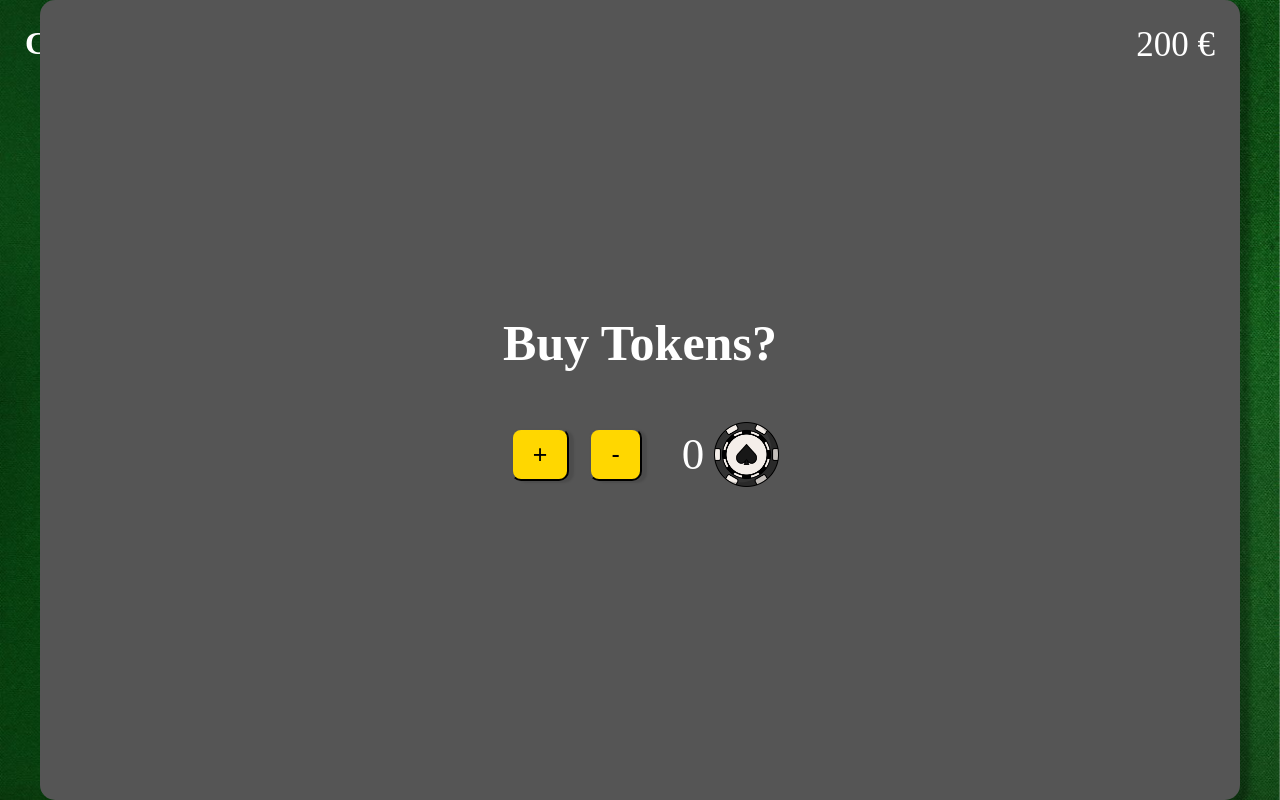
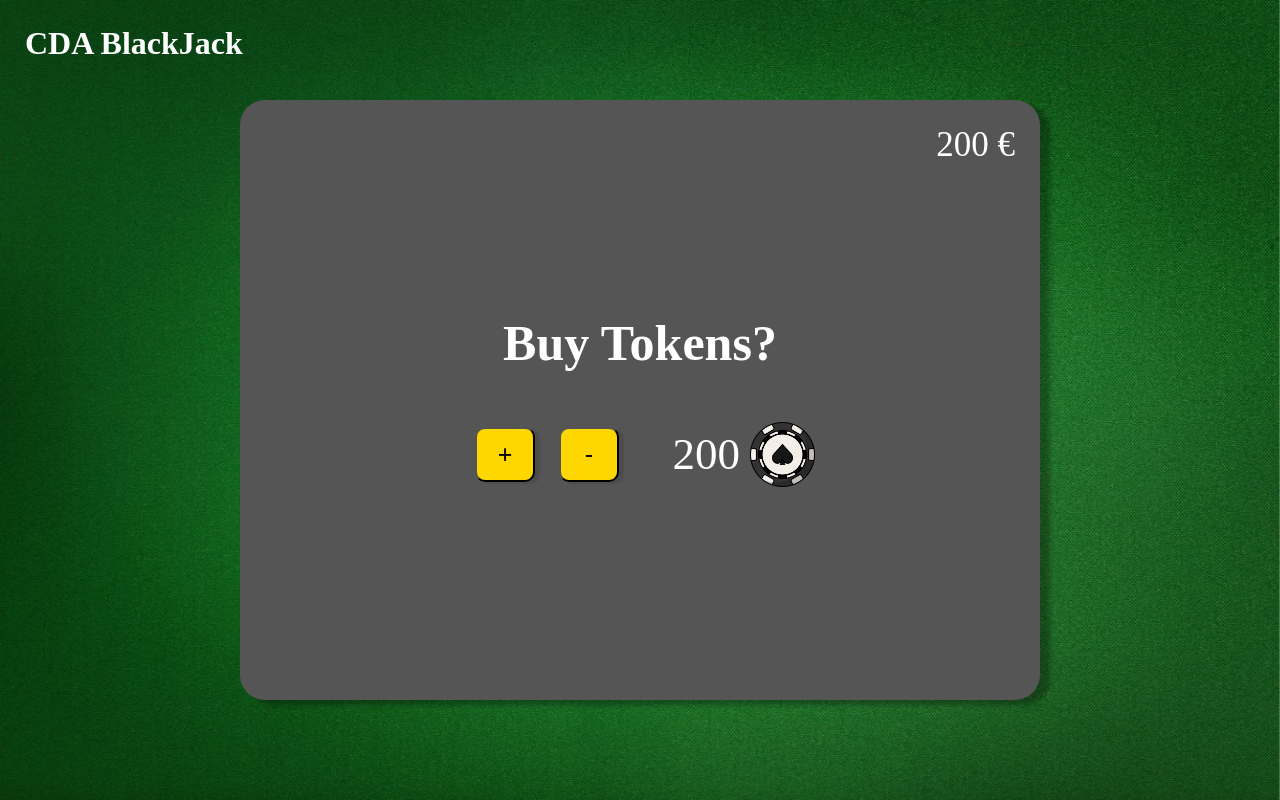
Before and after one commit to yoshi-bh/CDA-S3-BlackJack, a plain HTML site: page index.html in a window 1280 px wide. Drawn offline with Linux system fonts and the light colour scheme.

Commit message:
changed casino UI

```diff
--- a/index.html
+++ b/index.html
@@ -15,11 +15,15 @@
 			<div class="card">
         <p class="bank">200 €</p>
         <h2>Buy Tokens?</h1>
-          <div class="token-text-container">
+        <div class="menu">
+          <div>
             <button>+</button>
             <button>-</button>
-            <p>0</p>
-					  <img src="./ressources/Casino-Token.png" alt="BlackJack Token" />
+          </div>
+          <div class="token-text-container">
+            <p>200</p>
+            <img src="./ressources/Casino-Token.png" alt="BlackJack Token" />
+          </div>
 				</div>
 			</div>
 		</div>
--- a/style/casino.css
+++ b/style/casino.css
@@ -16,9 +16,9 @@
   align-items: center;
   justify-content: center;
   gap: 50px;
-  width: 1200px;
-  height: 800px;
-  border-radius: 15px;
+  width: 800px;
+  height: 600px;
+  border-radius: 25px;
   background-color: #555;
   box-shadow: 10px 5px 5px rgba(0, 0, 0, 0.3);
   color: white;
@@ -37,6 +37,13 @@
   font-size: 50px;
 }
 
+.menu {
+  width: 350px;
+  display: flex;
+  justify-content: space-between;
+  align-items: center;
+}
+
 .card button {
   margin: 0px 10px;
 }
--- a/style/style.css
+++ b/style/style.css
@@ -52,6 +52,8 @@ body {
 }
 
 button {
+  min-height: 55px;
+  min-width: 60px;
   background-color: gold;
   padding: 10px 20px;
   box-shadow: 5px 2px 2px rgba(0, 0, 0, 0.1);
```
